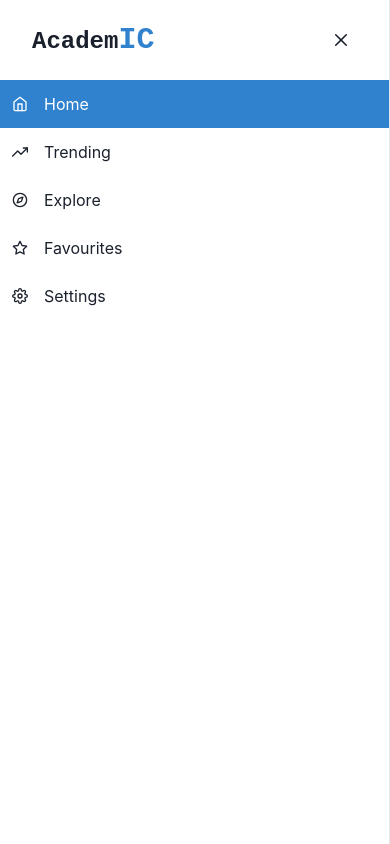
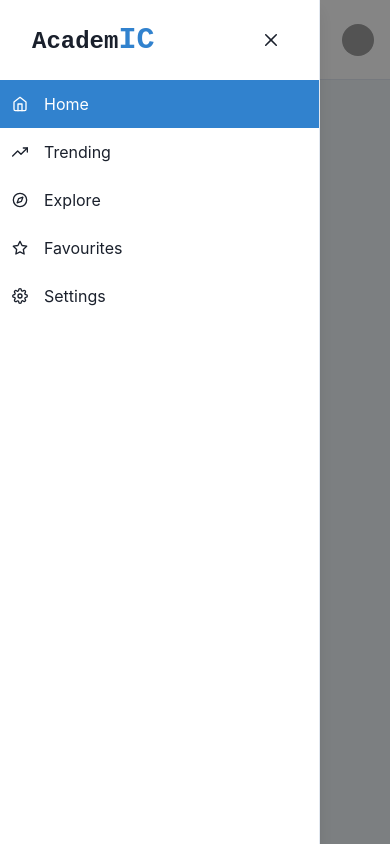
Before and after one commit to Lucasl3/academic-front, a React (Create React App) app: page / in a window 390 px wide. Both pictures are taken after a click on the button 36 px from the left and 39 px from the top of the page. Built offline with nearby package versions, Linux system fonts and the light colour scheme; grey boxes are pictures that could not be loaded.

Commit message:
refactor: change to use sidebar context

```diff
--- a/src/common/Templates/TemplatePage/parts/Sidebar/index.tsx
+++ b/src/common/Templates/TemplatePage/parts/Sidebar/index.tsx
@@ -5,7 +5,7 @@ import {
   useColorModeValue,
   Drawer,
   DrawerContent,
-  useDisclosure,
+  DrawerOverlay,
   useMediaQuery,
 } from '@chakra-ui/react'
 
@@ -20,38 +20,26 @@ const Sidebar = ({
   includeMobileHeader,
   children,
 }: ISidebarProps) => {
-  const { isOpen, onOpen, onClose } = useContext(SidebarContext)
+  const { isOpen, onClose } = useContext(SidebarContext)
   const [isMobile] = useMediaQuery('(max-width: 768px)')
   const sidebarWidth = 48
 
   return (
     <Box minH="100vh" bg={useColorModeValue('gray.100', 'gray.900')}>
-      {!isMobile && (
-        <SidebarContent
-          linkItems={linkItems}
-          sidebarWidth={sidebarWidth}
-          onClose={() => onClose}
-        />
-      )}
+      {!isMobile && <SidebarContent linkItems={linkItems} />}
       <Drawer
         isOpen={isOpen}
         placement="left"
         onClose={onClose}
         returnFocusOnClose={false}
         onOverlayClick={onClose}
-        size="full"
       >
+        <DrawerOverlay />
         <DrawerContent>
-          <SidebarContent
-            linkItems={linkItems}
-            sidebarWidth={sidebarWidth}
-            onClose={onClose}
-          />
+          <SidebarContent linkItems={linkItems} />
         </DrawerContent>
       </Drawer>
-      {includeMobileHeader && isMobile && (
-        <MobileNav sidebarWidth={sidebarWidth} onOpen={onOpen} />
-      )}
+      {includeMobileHeader && isMobile && <MobileNav />}
       <Box ml={{ base: 0, md: sidebarWidth }}>{children}</Box>
     </Box>
   )
--- a/src/common/Templates/TemplatePage/parts/Sidebar/parts/MobileNav/index.tsx
+++ b/src/common/Templates/TemplatePage/parts/Sidebar/parts/MobileNav/index.tsx
@@ -1,11 +1,15 @@
-import React from 'react'
+import React, { useContext } from 'react'
 import { FiMenu } from 'react-icons/fi'
 
 import { Flex, IconButton, useColorModeValue, Text } from '@chakra-ui/react'
 
+import { SidebarContext } from '@/contexts/SidebarContext'
+
 import { IMobileProps } from '../../types'
 
-const MobileNav = ({ sidebarWidth, onOpen, ...rest }: IMobileProps) => {
+const MobileNav = ({ ...rest }: IMobileProps) => {
+  const { onOpen, sidebarWidth } = useContext(SidebarContext)
+
   return (
     <Flex
       ml={{ base: 0, md: sidebarWidth }}
@@ -26,7 +30,6 @@ const MobileNav = ({ sidebarWidth, onOpen, ...rest }: IMobileProps) => {
         aria-label="open menu"
         icon={<FiMenu />}
       />
-
       <Text
         display={{ base: 'flex', md: 'none' }}
         fontSize="2xl"
--- a/src/common/Templates/TemplatePage/parts/Sidebar/parts/NavItem/index.tsx
+++ b/src/common/Templates/TemplatePage/parts/Sidebar/parts/NavItem/index.tsx
@@ -1,10 +1,14 @@
-import React from 'react'
+import React, { useContext } from 'react'
 import { NavLink } from 'react-router-dom'
 
-import { Icon, Flex, Link, Box } from '@chakra-ui/react'
+import { Icon, Flex, Link } from '@chakra-ui/react'
+
+import { SidebarContext } from '@/contexts/SidebarContext'
 
 import { INavItemProps } from '../../types'
-const NavItem = ({ name, to, icon, ...rest }: INavItemProps) => {
+const NavItem = ({ name, to, icon }: INavItemProps) => {
+  const { onClose } = useContext(SidebarContext)
+
   return (
     <Link
       role="group"
@@ -21,6 +25,7 @@ const NavItem = ({ name, to, icon, ...rest }: INavItemProps) => {
         bg: 'blue.400',
         color: 'white',
       }}
+      onClick={onClose}
     >
       <Flex align="center">
         {icon && (
--- a/src/common/Templates/TemplatePage/parts/Sidebar/parts/SidebarContent/index.tsx
+++ b/src/common/Templates/TemplatePage/parts/Sidebar/parts/SidebarContent/index.tsx
@@ -1,4 +1,4 @@
-import React from 'react'
+import React, { useContext } from 'react'
 import { BsGear, BsList, BsPower } from 'react-icons/bs'
 
 import {
@@ -9,15 +9,14 @@ import {
   useColorModeValue,
 } from '@chakra-ui/react'
 
+import { SidebarContext } from '@/contexts/SidebarContext'
+
 import { ISidebarContentProps } from '../../types'
 import NavItem from '../NavItem'
 
-const SidebarContent = ({
-  linkItems,
-  sidebarWidth,
-  onClose,
-  ...rest
-}: ISidebarContentProps) => {
+const SidebarContent = ({ linkItems, ...rest }: ISidebarContentProps) => {
+  const { onClose, sidebarWidth } = useContext(SidebarContext)
+
   return (
     <Box
       transition="3s ease"
```
